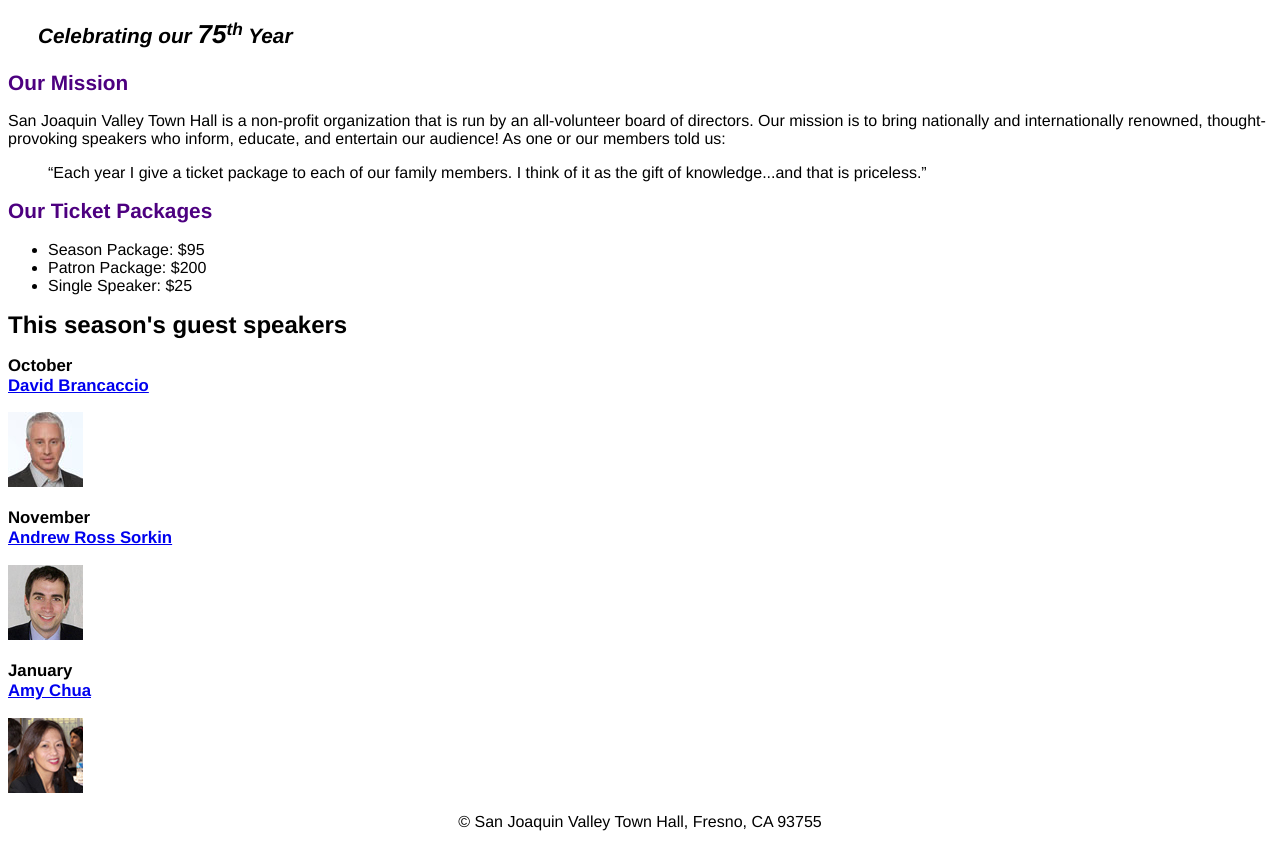
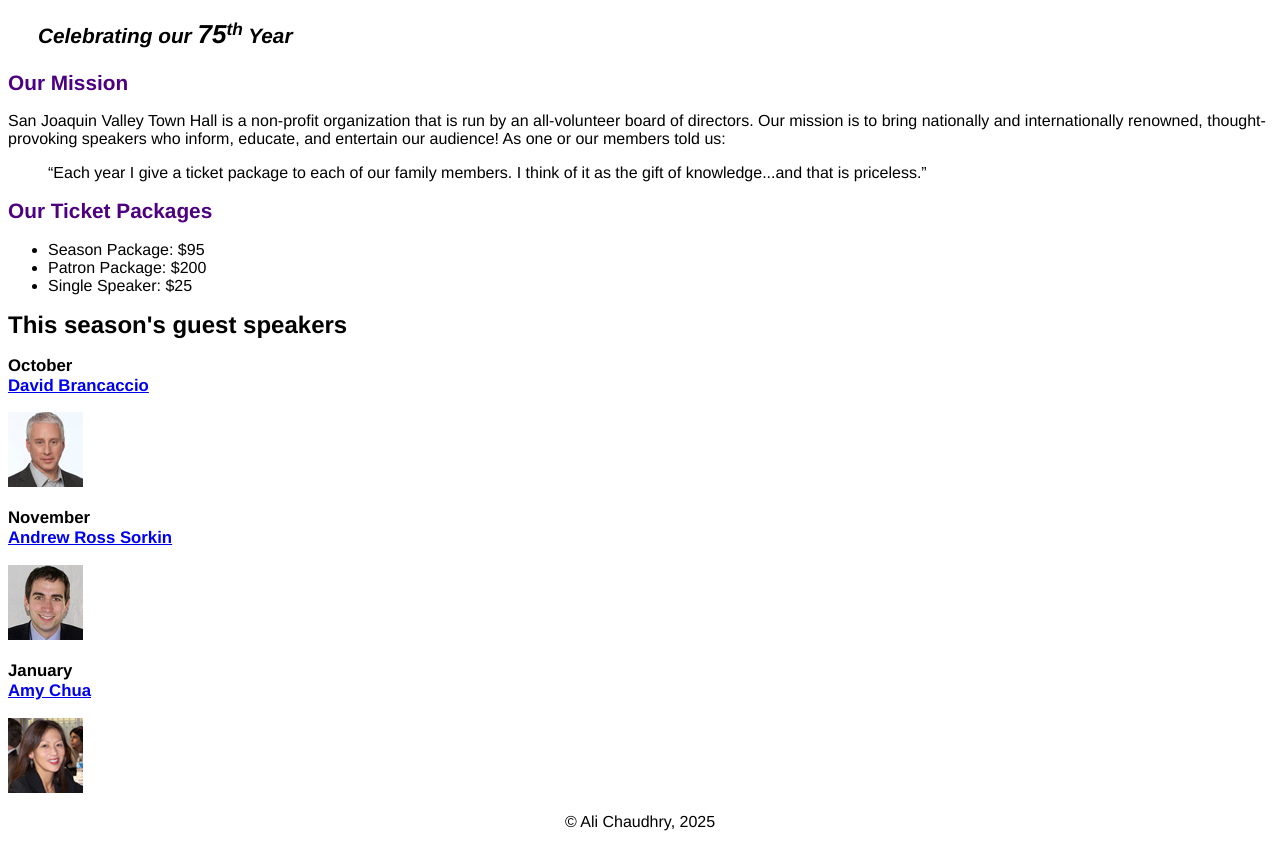
Before and after one commit to atc29/A06, a website: page index.html in a window 1280 px wide. Shown: the part 150-997 px from the top of the page. Drawn offline with Linux system fonts and the light colour scheme.

Commit message:
Update index.html

```diff
--- a/index.html
+++ b/index.html
@@ -39,7 +39,7 @@
 		<img src="images/chua75.jpg" alt="Amy Chua photo">
 	</main>
 	<footer>
-		<p>&copy; San Joaquin Valley Town Hall, Fresno, CA 93755</p>
+		<p>&copy; Ali Chaudhry, 2025 </p>
 	</footer>
 </body>
 </html>
```
